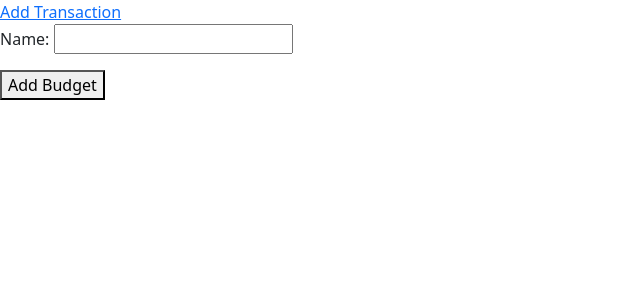
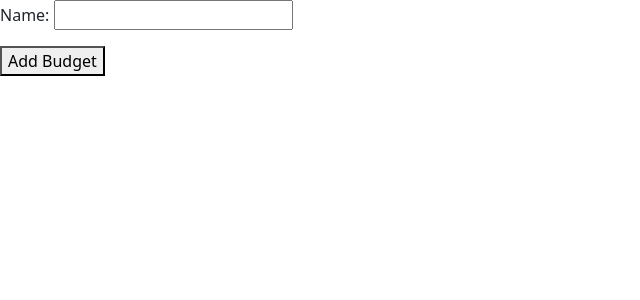
Before and after one commit to joelwagner747/budgetapp, a Django app: page /add_budget/ in a window 1280 px wide. Shown: the part 57-357 px from the top of the page, without its empty margins (0-640 px from the left). Run offline with Django 4.2, Linux system fonts and the light colour scheme; the visitor is signed in with stand-in values (Sample User, id 1).

Commit message:
Removed Link

```diff
--- a/templates/base.html
+++ b/templates/base.html
@@ -110,7 +110,6 @@
 <body>
   <main>
     {% if user.is_authenticated %}
-    <a href="{% url 'add_transaction' %}">Add Transaction</a>
     {% endif %}
     {% block content %}
     {% endblock content %}
```
